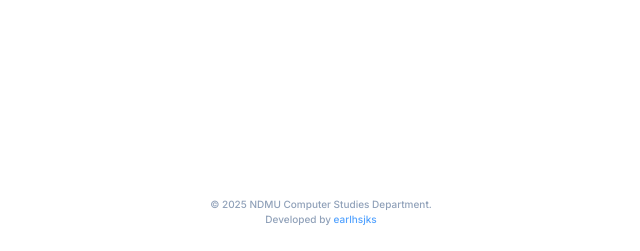
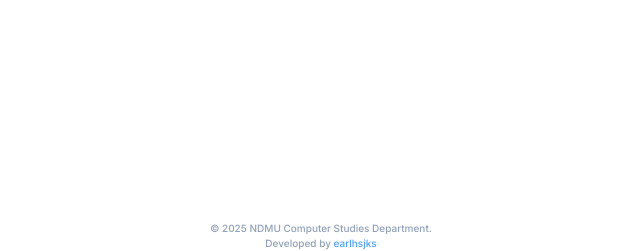
Before and after one commit to earlhsjks/club-attendance, a Flask app: page /attendance-records in a window 1280 px wide. Shown: the part 549-800 px from the top of the page, without its empty margins (319-959 px from the left). Run offline with Flask 3, Linux system fonts and the light colour scheme.

Commit message:
pb on footer

```diff
--- a/templates/public-search.html
+++ b/templates/public-search.html
@@ -40,7 +40,7 @@
 
     </main>
 
-    <footer class="p-6 text-center shrink-0">
+    <footer class="p-6 text-center shrink-0 pb-[env(safe-area-inset-bottom)]">
         <p class="text-[10px] text-slate-400 font-medium">
             © 2025 NDMU Computer Studies Department.<br>
             Developed by <a href="https://github.com/earlhsjks" target="_blank" class="text-underline text-blue-400">earlhsjks</a>
```
